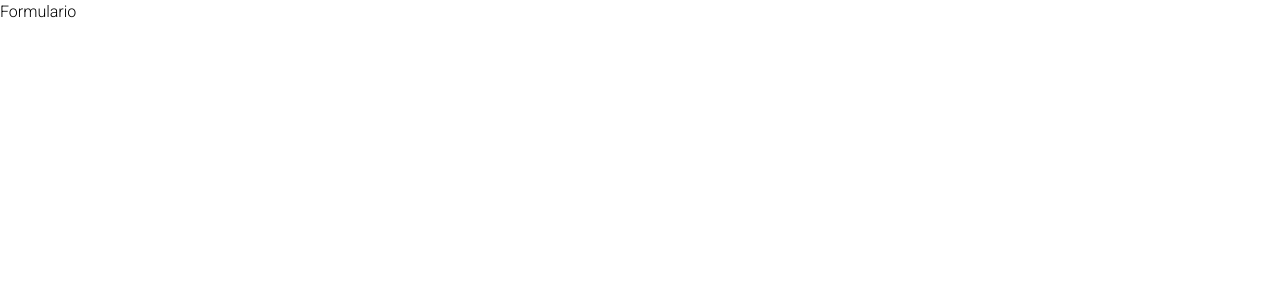
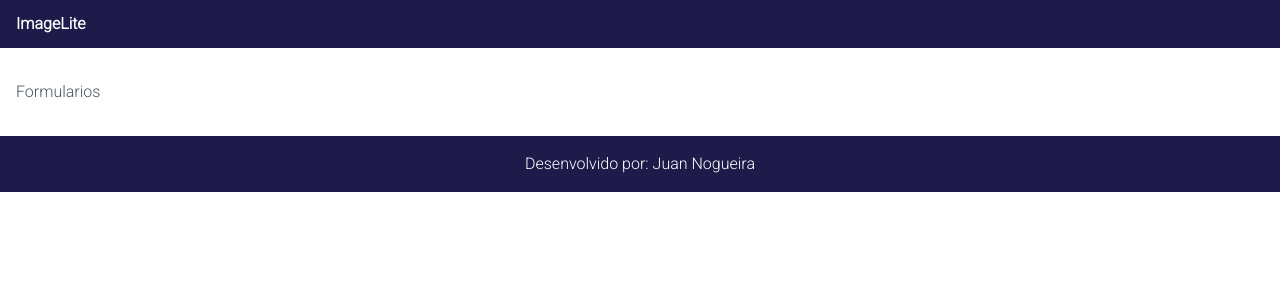
Before and after one commit to nxjuan/imageLiteApi, a Next.js app in the folder View/: page /formulario in a window 1280 px wide. Shown: the top 300 px of the page. Built offline with nearby package versions, Linux system fonts and the light colour scheme.

Commit message:
forms started

```diff
--- a/View/src/app/formulario/page.tsx
+++ b/View/src/app/formulario/page.tsx
@@ -1,3 +1,10 @@
+import { Template } from '@/components'
+
 export default function Formulario(){
-    return <h1>Formulario</h1>
+    return (
+        <Template>
+            <h1 className="text-gray-600">Formularios</h1>
+        </Template>
+    )
+
 }
```
